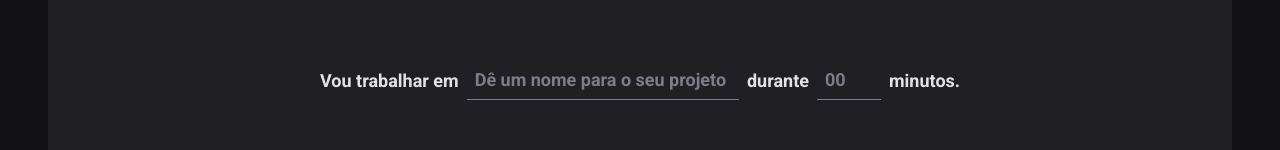
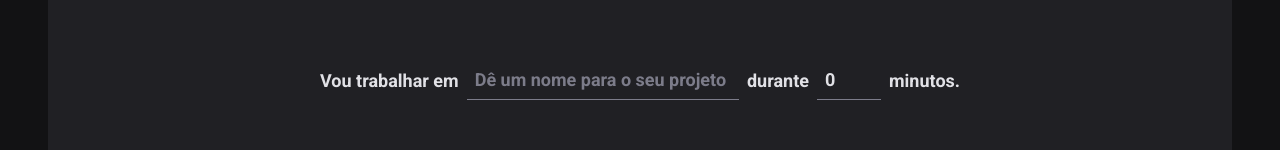
Before and after one commit to rafaelkremser/ignite-timer, a React (Vite) app: page / in a window 1280 px wide. Shown: the part 164-314 px from the top of the page. Built offline with nearby package versions, Linux system fonts and the light colour scheme.

Commit message:
refactor: refactor form

```diff
--- a/package.json
+++ b/package.json
@@ -10,11 +10,14 @@
     "lint": "eslint src --ext .ts,.tsx --fix"
   },
   "dependencies": {
+    "@hookform/resolvers": "3.9.0",
     "phosphor-react": "1.4.1",
     "react": "^18.0.0",
     "react-dom": "^18.0.0",
+    "react-hook-form": "7.53.0",
     "react-router-dom": "^6.3.0",
-    "styled-components": "^5.3.5"
+    "styled-components": "^5.3.5",
+    "zod": "3.23.8"
   },
   "devDependencies": {
     "@rocketseat/eslint-config": "2.2.2",
--- a/src/pages/Home/index.tsx
+++ b/src/pages/Home/index.tsx
@@ -8,17 +8,48 @@
   StartCountdownButton,
   TaskInput,
 } from './styles'
+import { useForm } from 'react-hook-form'
+import { zodResolver } from '@hookform/resolvers/zod'
+import * as zod from 'zod'
+
+const newCycleFormValidationSchema = zod.object({
+  task: zod.string().min(1, 'Informe a tarefa'),
+  minutesAmount: zod
+    .number()
+    .min(5, 'O ciclo precisa ser de no mínimo 5 minutos.')
+    .max(60, 'O ciclo precisa ser de no máximo 60 minutos.'),
+})
+
+type NewCycleFormData = zod.infer<typeof newCycleFormValidationSchema>
 
 export function Home() {
+  const { register, handleSubmit, watch, reset } = useForm<NewCycleFormData>({
+    resolver: zodResolver(newCycleFormValidationSchema),
+    defaultValues: {
+      task: '',
+      minutesAmount: 0,
+    },
+  })
+
+  function handleCreateNewCicle(data: NewCycleFormData) {
+    console.log(data)
+    reset()
+  }
+
+  const task = watch('task')
+  const minutesAmount = watch('minutesAmount')
+  const isSubmitDisabled = !task || !minutesAmount
+
   return (
     <HomeContainer>
-      <form action="">
+      <form onSubmit={handleSubmit(handleCreateNewCicle)} action="">
         <FormContainer>
           <label htmlFor="">Vou trabalhar em</label>
           <TaskInput
             id="task"
             list="task-suggestions"
             placeholder="Dê um nome para o seu projeto"
+            {...register('task')}
           />
 
           <datalist id="task-suggestions">
@@ -35,6 +66,7 @@
             step={5}
             min={5}
             max={60}
+            {...register('minutesAmount')}
           />
 
           <span>minutos.</span>
@@ -48,7 +80,7 @@
           <span>0</span>
         </CountdownContainer>
 
-        <StartCountdownButton type="submit" disabled>
+        <StartCountdownButton type="submit" disabled={isSubmitDisabled}>
           <Play size={24} />
           Começar
         </StartCountdownButton>
```
Also changed, not shown: 1 other file (tests, documents, lock files or other folders).
